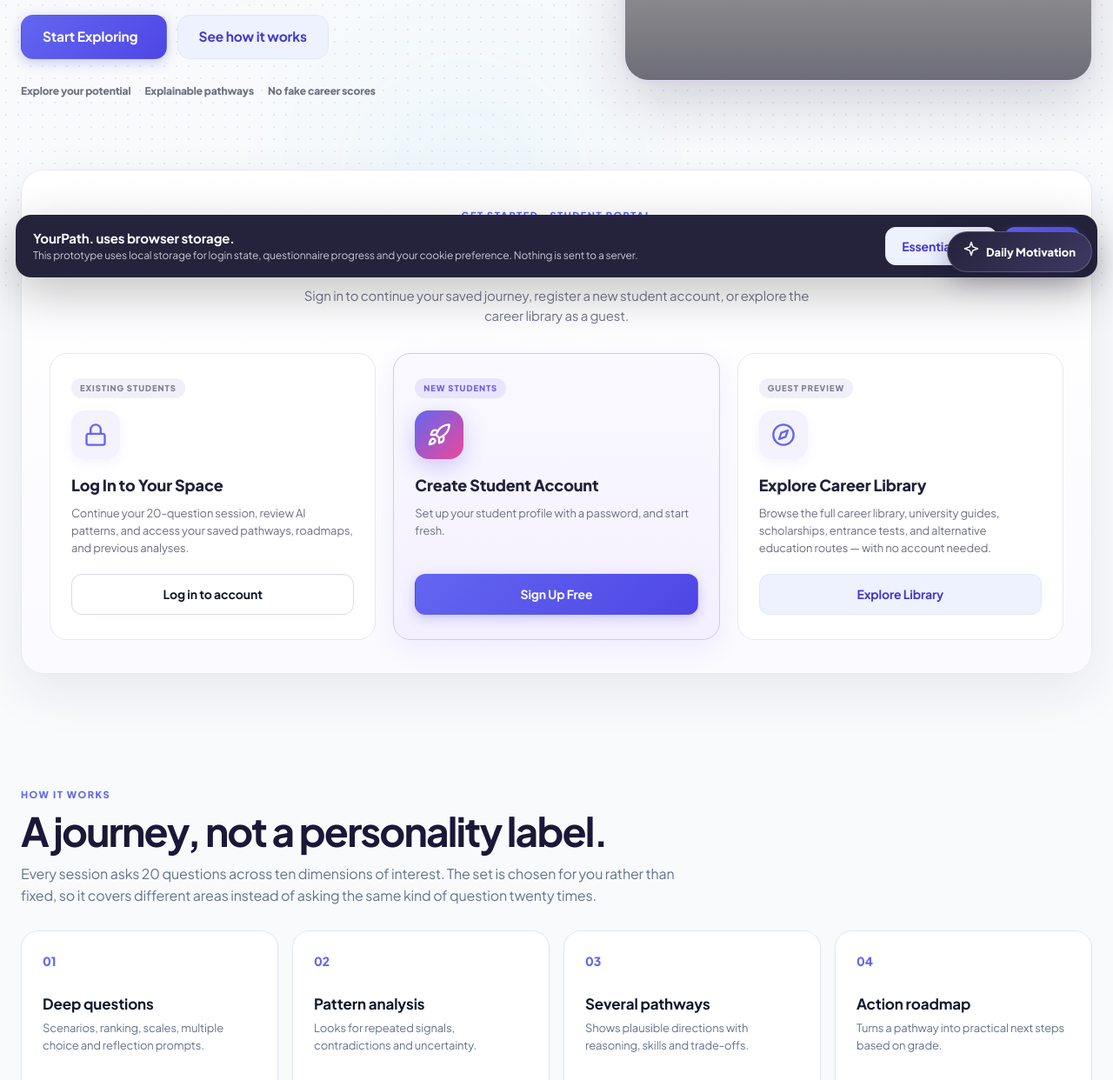
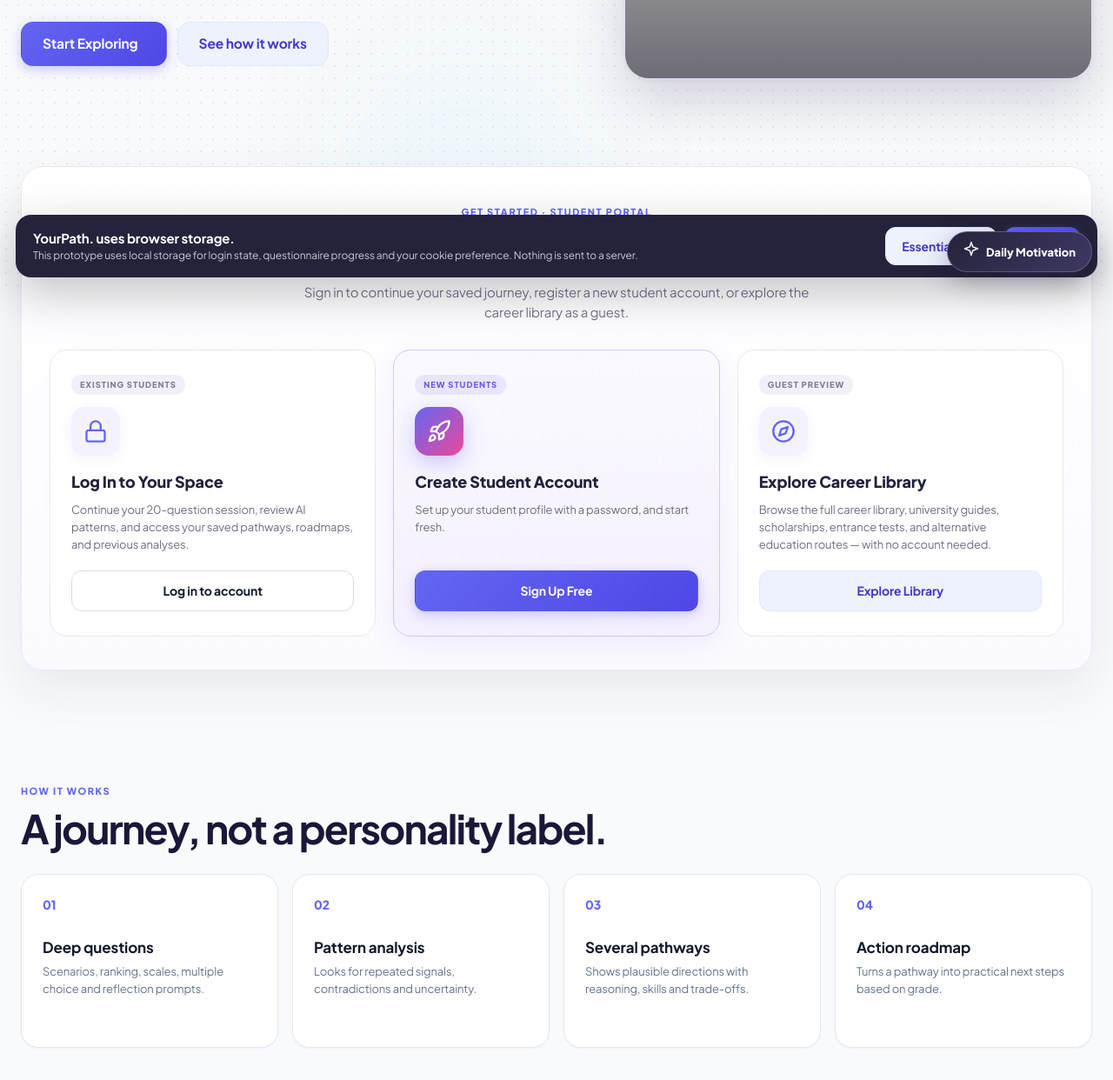
Before and after one commit to Earl-dev-arch/project-path2, a website: page index.html in a window 1280 px wide. Shown: the part 463-1705 px from the top of the page at 87% size. Drawn offline with nearby package versions, Linux system fonts and the light colour scheme; grey boxes are pictures that could not be loaded; some icons are missing.

Commit message:
remove 2 <p> tags

```diff
--- a/index.html
+++ b/index.html
@@ -51,7 +51,7 @@
       <h1>We don't predict your future. <span>We help you explore it.</span></h1>
       <p>YourPath turns what you genuinely enjoy into career directions you can actually test — several honest options with real trade-offs, never a single verdict from a quiz.</p>
       <div class="actions"><button class="btn primary big" id="heroStart">Start Exploring <b></b></button><button class="btn soft big" data-scroll="#journey">See how it works</button></div>
-      <div class="trust"><span>Explore your potential</span><span>Explainable pathways</span><span>No fake career scores</span></div>
+      <div class="trust"><span></span><span></span><span></span></div>
     </div>
     <div class="hero-art reveal delay-1"><div class="hero-photo-wrap"><img src="https://images.unsplash.com/photo-1522202176988-66273c2fd55f?auto=format&fit=crop&w=1200&q=85" alt="Students exploring career and education paths" class="hero-photo" loading="eager"><div class="hero-photo-overlay"></div></div></div>
   </div>
@@ -70,7 +70,7 @@
         </button>
         <button class="btn soft" onclick="showPage('dashboard');goTab('questionnaire')">
           <svg viewBox="0 0 24 24" width="17" height="17" fill="none" stroke="currentColor" stroke-width="2" stroke-linecap="round" stroke-linejoin="round" style="margin-right:6px"><path d="M14 2H6a2 2 0 0 0-2 2v16a2 2 0 0 0 2 2h12a2 2 0 0 0 2-2V8z"></path><polyline points="14 2 14 8 20 8"></polyline><line x1="16" y1="13" x2="8" y2="13"></line><line x1="16" y1="17" x2="8" y2="17"></line></svg>
-          <span>Continue Questionnaire</span>
+          <span>Continue</span>
         </button>
       </div>
     </div>
@@ -115,7 +115,7 @@
     </div>
   </div>
 
-  <section class="section shell" id="how"><div class="heading reveal"><span class="eyebrow">HOW IT WORKS</span><h2>A journey, not a personality label.</h2><p>Every session asks 20 questions across ten dimensions of interest. The set is chosen for you rather than fixed, so it covers different areas instead of asking the same kind of question twenty times.</p></div>
+  <section class="section shell" id="how"><div class="heading reveal"><span class="eyebrow">HOW IT WORKS</span><h2>A journey, not a personality label.</h2></div>
     <div class="steps"><article class="reveal"><span>01</span><h3>Deep questions</h3><p>Scenarios, ranking, scales, multiple choice and reflection prompts.</p></article><article class="reveal delay-1"><span>02</span><h3>Pattern analysis</h3><p>Looks for repeated signals, contradictions and uncertainty.</p></article><article class="reveal delay-2"><span>03</span><h3>Several pathways</h3><p>Shows plausible directions with reasoning, skills and trade-offs.</p></article><article class="reveal delay-3"><span>04</span><h3>Action roadmap</h3><p>Turns a pathway into practical next steps based on grade.</p></article></div>
   </section>
   <section class="section shell feature-grid"><div class="feature purple reveal"><span class="eyebrow"></span><h2></h2><p>Selection probabilities only control which questions appear. They are not psychological probabilities and they never become a “career score.”</p><div class="chips"><span>Reasoned</span><span>Transparent</span><span>Uncertain when needed</span></div></div><div class="feature dark reveal delay-1"><span class="eyebrow">PRESSURE CHECK</span><h2>Your own voice matters.</h2><p>The system can identify response patterns that deserve reflection around parents, peers, status, salary or limited career knowledge.</p><div class="bars"><i style="width:72%"></i><i style="width:47%"></i><i style="width:29%"></i></div></div></section>
@@ -374,6 +374,7 @@
         <h3>Contact Info</h3>
         <p>Questions, bug reports, school partnerships, or feedback — reach us any time.</p>
         <ul class="blog-contact">
+          /*yourpath
           <li><b>Support email</b><a href="mailto:support@yourpath.demo">support@yourpath.demo</a></li>
           <li><b>Feedback & partnerships</b><a href="mailto:hello@yourpath.demo">hello@yourpath.demo</a></li>
           <li><b>Support hours</b><span>Monday – Friday, 9:00 – 17:00 GMT</span></li>
```
